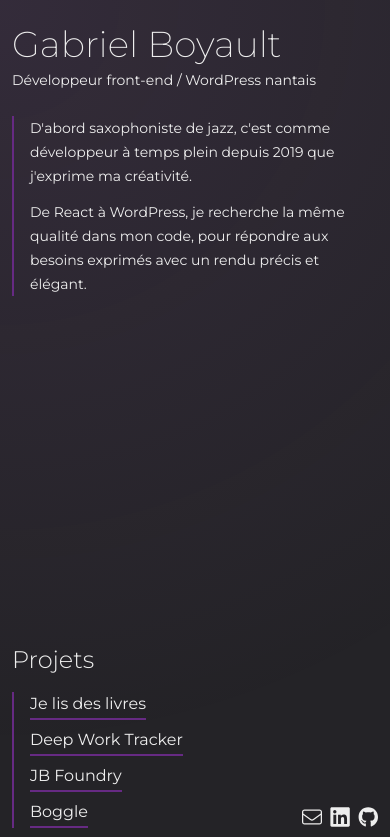
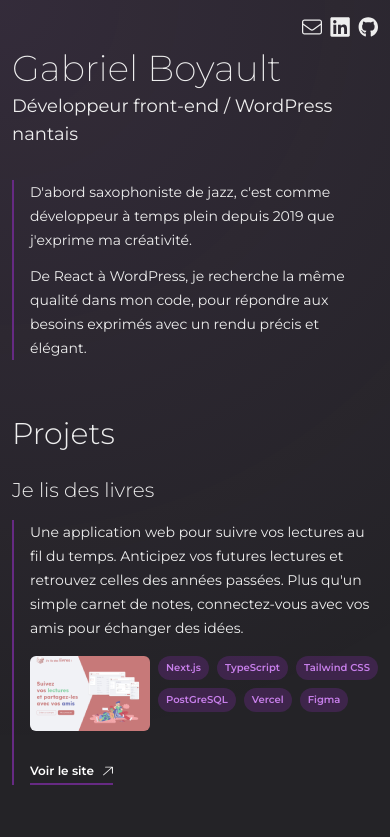
Before and after one commit to GBoyault/gabrielboyault, a Next.js app: page / in a window 390 px wide. Shown: the top 837 px of the page. Built offline with nearby package versions, Linux system fonts and the light colour scheme.

Commit message:
feat: new mobile version

```diff
--- a/app/components/header.tsx
+++ b/app/components/header.tsx
@@ -1,40 +1,18 @@
 "use client";
 
-import { motion } from "framer-motion";
-import { useProjects, useScreen } from "@/app/hooks";
-import clsx from "clsx";
+import { useProjects } from "@/app/hooks";
 
 export const Header = () => {
-  const { activeProject, setActiveProject } = useProjects();
-  const { isMobile } = useScreen();
-
-  if (!isMobile) {
-    return (
-      <header className="mb-12">
-        <h1 className="text-6xl font-extralight mb-4">
-          <button className="text-left" onClick={() => setActiveProject(null)}>
-            Gabriel Boyault
-          </button>
-        </h1>
-        <h2 className="text-xl">Développeur front-end / WordPress nantais</h2>
-      </header>
-    );
-  }
-
-  const isVisible = !activeProject;
-  const hidden = { scaleY: 0.5, opacity: 0, height: 0 };
-  const visible = { scaleY: 1, opacity: 1, height: "auto" };
-  const animate = isVisible ? visible : hidden;
+  const { setActiveProject } = useProjects();
 
   return (
-    <motion.header
-      animate={animate}
-      style={{ originY: 0 }}
-      transition={{ type: "spring", bounce: 0, duration: 0.25 }}
-      className={clsx({ "mb-6": isVisible })}
-    >
-      <h1 className="text-4xl font-extralight mb-1">Gabriel Boyault</h1>
-      <h2>Développeur front-end / WordPress nantais</h2>
-    </motion.header>
+    <header className="mb-8 md:mb-12">
+      <h1 className="text-4xl md:text-6xl font-extralight mb-1 md:mb-4">
+        <button className="text-left" onClick={() => setActiveProject(null)}>
+          Gabriel Boyault
+        </button>
+      </h1>
+      <h2 className="text-lg md:text-xl">Développeur front-end / WordPress nantais</h2>
+    </header>
   );
 };
--- a/app/components/introduction.tsx
+++ b/app/components/introduction.tsx
@@ -19,7 +19,7 @@ export const Introduction = ({ isActive }: IntroductionProps) => {
       transition={{ type: "spring", bounce: 0, duration: 0.25 }}
       data-testid="introduction"
       className={clsx(
-        "border-l-2 border-purple pl-4 mb-8 md:border-l-4 md:pl-6 md:leading-7",
+        "border-l-2 border-purple pl-4 mb-14 md:mb-8 md:border-l-4 md:pl-6 md:leading-7",
         { "pointer-events-none": !isActive }
       )}
     >
--- a/app/components/main.tsx
+++ b/app/components/main.tsx
@@ -2,25 +2,27 @@
 
 import clsx from "clsx";
 
-import { useProjects } from "@/app/hooks";
+import { useProjects, useScreen } from "@/app/hooks";
 import { Introduction, Project } from "@/app/components";
 
 export const Main = () => {
   const { projects, activeProject } = useProjects();
+  const { isMobile } = useScreen();
 
   return (
     <main className="relative min-h-[320px] md:min-h-0">
-      <Introduction isActive={!activeProject} />
+      <Introduction isActive={isMobile || !activeProject} />
+      <div className="text-3xl font-light md:hidden mb-6">Projets</div>
       {projects.map((project) => (
         <div
           key={project.name}
-          className={clsx("absolute top-0 left-0", {
+          className={clsx("md:absolute md:top-0 md:left-0", {
             "pointer-events-none": project.name !== activeProject?.name,
           })}
         >
           <Project
             project={project}
-            isActive={project.name === activeProject?.name}
+            isActive={isMobile || project.name === activeProject?.name}
           />
         </div>
       ))}
--- a/app/components/project/project.tsx
+++ b/app/components/project/project.tsx
@@ -27,18 +27,15 @@ export const Project = ({ project, isActive }: ProjectProps) => {
       animate={animate}
       style={{ originX: 1 }}
       transition={{ type: "spring", bounce: 0, duration: 0.25 }}
-      className="mb-8 md:mb-0"
+      className="mb-12 md:mb-0"
     >
       <div className="flex justify-between items-center mb-4 md:mb-6">
         <h2
           data-testid="project-heading"
-          className="text-2xl md:text-[32px] font-light"
+          className="text-xl md:text-[32px] font-light"
         >
           {name}
         </h2>
-        <div className="md:hidden">
-          <BackButton />
-        </div>
         <div className="hidden md:block">
           <ProjectLinks links={links} />
         </div>
@@ -46,7 +43,7 @@ export const Project = ({ project, isActive }: ProjectProps) => {
       <div className="border-l-2 border-purple pl-4 mb-6 md:mb-8 md:border-l-4 md:pl-6">
         <div className="mb-4 md:mb-6 md:leading-7">{description}</div>
         <div className="flex mb-4 gap-2 md:gap:6">
-          <div className="hidden md:block mb-4 flex-shrink-0">
+          <div className="mb-4 flex-shrink-0">
             <ProjectImages images={images} />
           </div>
           <Technos technos={technos} />
--- a/app/page.tsx
+++ b/app/page.tsx
@@ -11,7 +11,7 @@ import {
 
 export default function Home() {
   return (
-    <div className="min-h-screen flex flex-col md:flex-row justify-center items-center pt-6 pb-4 px-3 md:p-6">
+    <div className="min-h-screen flex flex-col md:flex-row justify-center items-center pt-12 pb-4 px-3 md:p-6">
       <CursorGradient />
       <ProjectsContextProvider>
         <BlurWrapper className="relative flex-grow flex flex-col max-w-xl md:max-w-6xl md:flex-row md:justify-between md:gap-4 md:min-h-[540px]">
@@ -19,10 +19,13 @@ export default function Home() {
             <Header />
             <Main />
           </div>
-          <div className="md:w-4/12 md:self-end">
+          <div className="hidden md:block w-4/12 self-end">
             <ProjectNav />
           </div>
-          <div className="absolute bottom-0 right-0 md:top-0 md:bottom-auto">
+          <div className="absolute right-0 -top-8 md:top-0">
+            <Socials />
+          </div>
+          <div className="flex justify-center md:hidden">
             <Socials />
           </div>
         </BlurWrapper>
```
